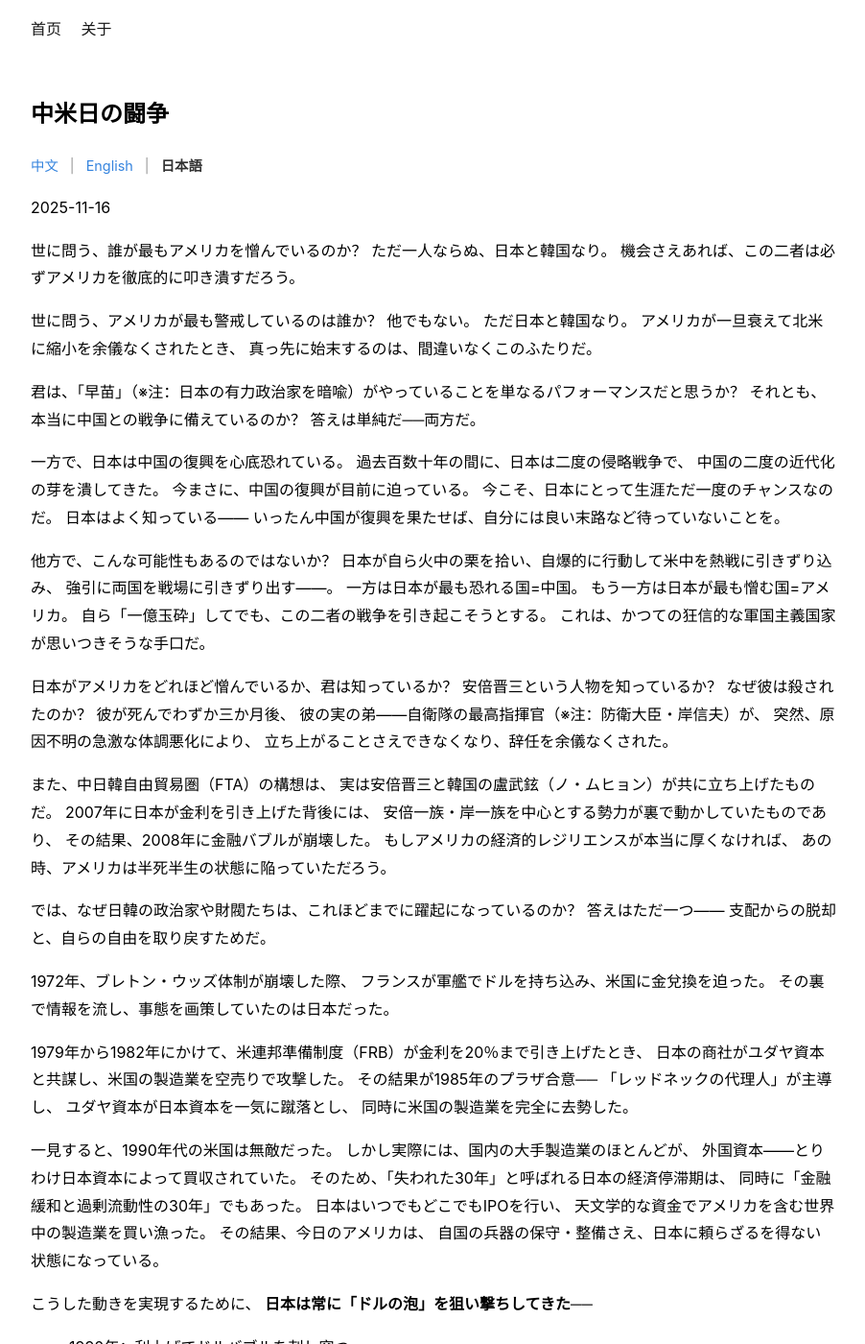
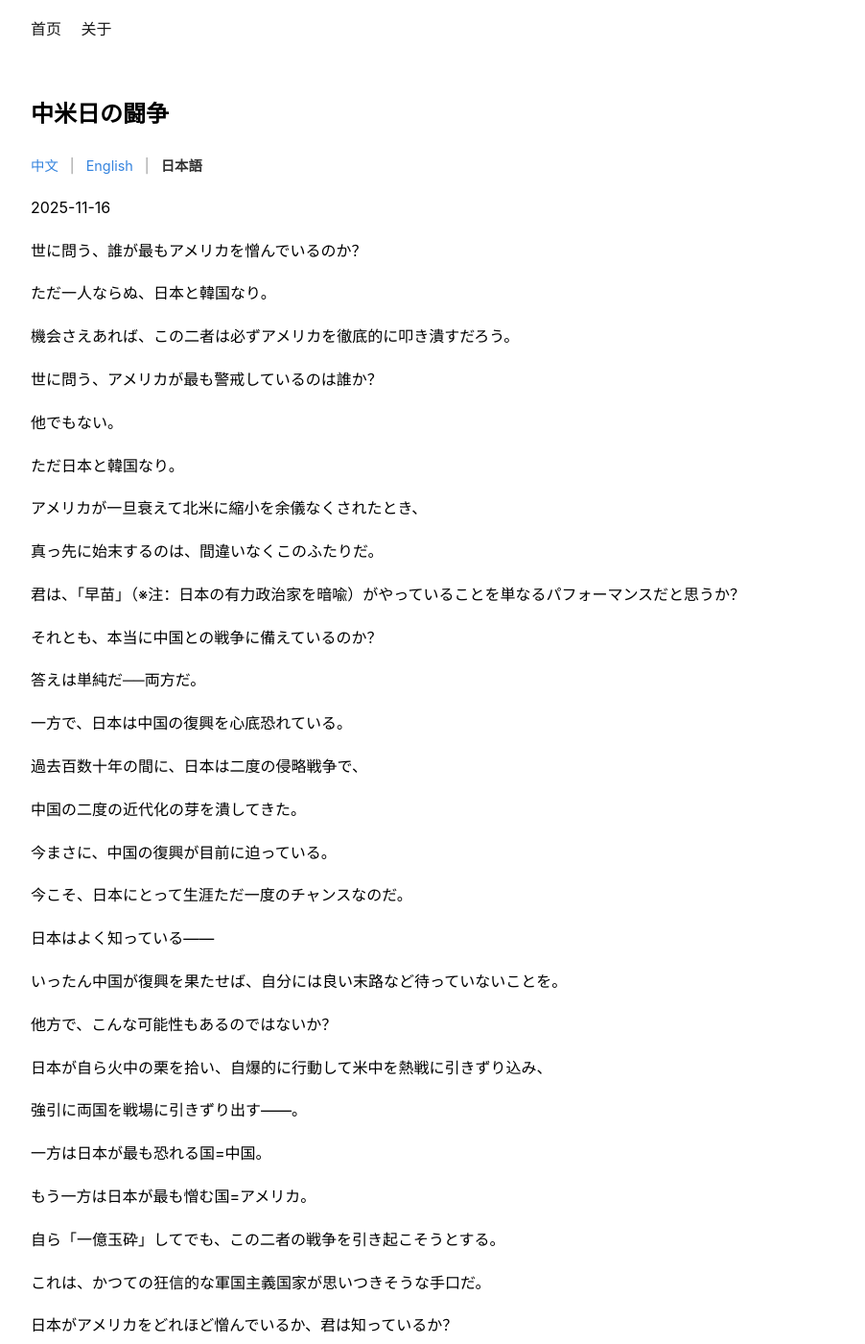
Before and after one commit to brucehho/strategic-observer, a Jekyll site: the page built from _posts/2025-11-17-中美日斗争.ja.md, in a window 1280 px wide and 1400 px high. Shown: the whole window at 96% size, without its empty margins (188-1090 px from the left). Built offline with Jekyll 4.4.1, drawn with Linux system fonts in a browser that asks for light colours; some of the changed text lies outside the part shown.

Commit message:
fixed layout of content

```diff
--- a/_posts/2025-11-17-中美日斗争.ja.md
+++ b/_posts/2025-11-17-中美日斗争.ja.md
@@ -12,111 +12,177 @@ toc: true
 ---
 
 世に問う、誰が最もアメリカを憎んでいるのか？
+
 ただ一人ならぬ、日本と韓国なり。
+
 機会さえあれば、この二者は必ずアメリカを徹底的に叩き潰すだろう。
 
 世に問う、アメリカが最も警戒しているのは誰か？
+
 他でもない。
+
 ただ日本と韓国なり。
+
 アメリカが一旦衰えて北米に縮小を余儀なくされたとき、
+
 真っ先に始末するのは、間違いなくこのふたりだ。
 
 君は、「早苗」（※注：日本の有力政治家を暗喩）がやっていることを単なるパフォーマンスだと思うか？
+
 それとも、本当に中国との戦争に備えているのか？
+
 答えは単純だ──両方だ。
 
 一方で、日本は中国の復興を心底恐れている。
+
 過去百数十年の間に、日本は二度の侵略戦争で、
+
 中国の二度の近代化の芽を潰してきた。
+
 今まさに、中国の復興が目前に迫っている。
+
 今こそ、日本にとって生涯ただ一度のチャンスなのだ。
+
 日本はよく知っている——
+
 いったん中国が復興を果たせば、自分には良い末路など待っていないことを。
 
 他方で、こんな可能性もあるのではないか？
+
 日本が自ら火中の栗を拾い、自爆的に行動して米中を熱戦に引きずり込み、
+
 強引に両国を戦場に引きずり出す——。
+
 一方は日本が最も恐れる国=中国。
+
 もう一方は日本が最も憎む国=アメリカ。
+
 自ら「一億玉砕」してでも、この二者の戦争を引き起こそうとする。
+
 これは、かつての狂信的な軍国主義国家が思いつきそうな手口だ。
 
 日本がアメリカをどれほど憎んでいるか、君は知っているか？
+
 安倍晋三という人物を知っているか？
+
 なぜ彼は殺されたのか？
+
 彼が死んでわずか三か月後、
+
 彼の実の弟——自衛隊の最高指揮官（※注：防衛大臣・岸信夫）が、
+
 突然、原因不明の急激な体調悪化により、
+
 立ち上がることさえできなくなり、辞任を余儀なくされた。
 
 また、中日韓自由貿易圏（FTA）の構想は、
+
 実は安倍晋三と韓国の盧武鉉（ノ・ムヒョン）が共に立ち上げたものだ。
+
 2007年に日本が金利を引き上げた背後には、
+
 安倍一族・岸一族を中心とする勢力が裏で動かしていたものであり、
+
 その結果、2008年に金融バブルが崩壊した。
+
 もしアメリカの経済的レジリエンスが本当に厚くなければ、
+
 あの時、アメリカは半死半生の状態に陥っていただろう。
 
 では、なぜ日韓の政治家や財閥たちは、これほどまでに躍起になっているのか？
+
 答えはただ一つ——
+
 支配からの脱却と、自らの自由を取り戻すためだ。
 
 1972年、ブレトン・ウッズ体制が崩壊した際、
+
 フランスが軍艦でドルを持ち込み、米国に金兌換を迫った。
+
 その裏で情報を流し、事態を画策していたのは日本だった。
 
 1979年から1982年にかけて、米連邦準備制度（FRB）が金利を20％まで引き上げたとき、
+
 日本の商社がユダヤ資本と共謀し、米国の製造業を空売りで攻撃した。
+
 その結果が1985年のプラザ合意──
+
 「レッドネックの代理人」が主導し、
+
 ユダヤ資本が日本資本を一気に蹴落とし、
+
 同時に米国の製造業を完全に去勢した。
 
 一見すると、1990年代の米国は無敵だった。
+
 しかし実際には、国内の大手製造業のほとんどが、
+
 外国資本——とりわけ日本資本によって買収されていた。
+
 そのため、「失われた30年」と呼ばれる日本の経済停滞期は、
+
 同時に「金融緩和と過剰流動性の30年」でもあった。
+
 日本はいつでもどこでもIPOを行い、
+
 天文学的な資金でアメリカを含む世界中の製造業を買い漁った。
+
 その結果、今日のアメリカは、
+
 自国の兵器の保守・整備さえ、日本に頼らざるを得ない状態になっている。
 
 こうした動きを実現するために、
+
 **日本は常に「ドルの泡」を狙い撃ちしてきた──**
-- 1990年：利上げでドルバブルを刺し穿つ
+
+- 1990年：
+    - 利上げでドルバブルを刺し穿つ
 - 1997年：再び利上げでアジア通貨危機を誘発。
-　この時、日本が最も早く逃げ切り、ソロスすら落胆した。
-- 2007年：またも利上げ。
-　まず2002年以降の米国ITバブルを潰し、
-　熱銭を不動産に誘導した後、
-　再びドルバブルを刺し抜いた。
+    - この時、日本が最も早く逃げ切り、ソロスすら落胆した。
+- 2007年：
+    - またも利上げ。
+    - まず2002年以降の米国ITバブルを潰し、　熱銭を不動産に誘導した後、　再びドルバブルを刺し抜いた。
 
-**日本のすべての行動は、ただ一つの目的のため──
-「米国を殺す」こと。** - アメリカを弱体化させることだ。
+**日本のすべての行動は、**
+
+**ただ一つの目的のため──「米国を殺す」こと。** - アメリカを弱体化させることだ。
 
 世界で唯一、二発の原爆を落とされた国。
+
 その恨みは、計り知れないほど深い、ハンパじゃない。
 
 だが、アメリカがこれほどまでに強大であるなら、
+
 このような策略に気づかないはずがない。（そんな日本の思惑に気づかないはずがない。）
+
 これまでの事例を見ても明らかだ──
-**「日本を始末する」ことは、
-米国の“レッドネック”（労働者層）と、**
-**“白い尻”（軍産複合体）と、
-“小さな丸い帽子”（金融支配層＝ユダヤ資本）が、**
+
+**「日本を始末する」ことは、**
+
+**米国の“レッドネック”（労働者層）と、**
+
+**“白い尻”（軍産複合体）と、**
+
+**“小さな丸い帽子”（金融支配層＝ユダヤ資本）が、**
+
 **全会一致で合意していることなのだ。**
 
 例えば、ジョージ・ソロス率いるクォンタム・ファンドは、
+
 常に日本の金融市場を追跡・攻撃し続けてきた。
 
 **そしてウォーレン・バフェットは、**
+
 実は2020年から日本の六大商社（伊藤忠・三菱商事・三井物産・住友商事・丸紅・豊田通商）の株式を買い始めている。
+
 現在、表面的には8～12％の保有にとどまっているが、
+
 水面下でどれだけ保有しているかは、誰にも分からない。
 
 日本六大商社は、日本のすべてを握っている存在だ。
+
 誰もが簡単に買えるものではない。
 
 では最後に聞く──
+
 **米日両国の闘いは、すでにどこまで進んでいるのか？**
```
Also changed, not shown: _posts/2025-11-17-中美日斗争.md (+98 -1 lines).
